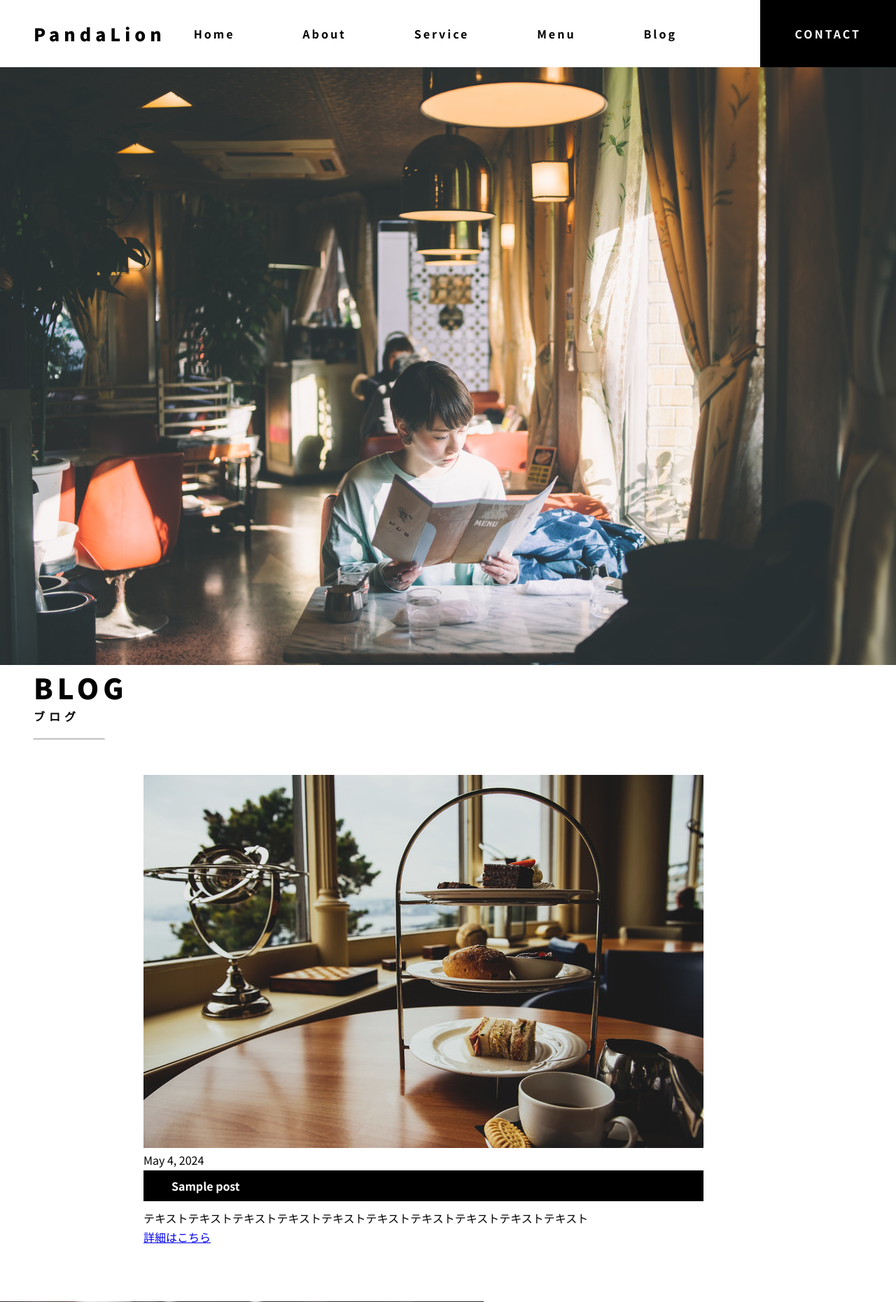
After one commit to HiroyukiTakahashiPortfolio/test1, a WordPress theme: template page-blog.php in a window 1280 px wide. The commit adds this page. Shown: the top 1860 px of the page at 70% size. Run offline with PHP 8.4 and a stand-in for WordPress, Linux system fonts and the light colour scheme; the site name, menu and one post (Sample post) are stand-ins, and other content is empty.

Commit message:
base0504

```diff
--- a/css/common.css
+++ b/css/common.css
@@ -93,6 +93,12 @@ header .main_menu {
 
 }
 
+.home-link {
+  text-decoration: none; /* リンクの下線を削除 */
+  color: black; /* リンクの色を黒に設定 */
+  font-size: 2.5rem;
+}
+
 header .main_menu li{
 padding-right:10px ;
 padding-left: 10px;
@@ -138,6 +144,9 @@ header .conversion_menu a{
     text-decoration: none;
     letter-spacing: 3px;
 }
+
+
+
 
 
 
--- a/css/index.css
+++ b/css/index.css
@@ -125,6 +125,11 @@ content: "ブログ";
 
 #blog .content p{
 
+
+}
+
+#blog img{
+  width: 100%;
 
 }
 
--- /dev/null
+++ b/footer.php
@@ -0,0 +1,43 @@
+<footer>
+        <div class="wrapper">
+            <div class="logo">
+                <h2>PandaLion</h2>
+                <p>@pandalion.com</p>
+
+            </div>
+            <div class="address">
+                <table>
+                    <tr>
+                        <th>THTH</th>
+                        <td>TDTDTDTD</td>
+                    </tr>
+                    <tr>
+                        <th>THTH</th>
+                        <td>TDTDTDTD</td>
+                    </tr>
+                    <tr>
+                        <th>THTH</th>
+                        <td>TDTDTDTD</td>
+                    </tr>
+                    <tr>
+                        <th>THTH</th>
+                        <td>TDTDTDTD</td>
+                    </tr>
+                    <tr>
+                        <th>THTH</th>
+                        <td>TDTDTDTD</td>
+                    </tr>
+
+                </table>
+
+            </div>
+
+
+        </div>
+
+
+    </footer>
+
+    <?php wp_footer(); ?>
+</body>
+</html>
--- /dev/null
+++ b/functions.php
@@ -0,0 +1,16 @@
+<?php
+
+add_theme_support( 'post-thumbnails');
+add_image_size( 'post-thumbnails', 400, 200, true);
+
+function titles()
+{
+$title = wp_title(' | ', true, 'right');
+if (is_home()){
+// トップページ
+echo 'サイト名 | サイトのキャッチコピー';
+}else{
+// トップページ以外
+echo $title . 'サイト名';
+}
+};
--- /dev/null
+++ b/header.php
@@ -0,0 +1,37 @@
+<!DOCTYPE html>
+<html lang="ja">
+<head>
+    <meta charset="UTF-8">
+    <meta name="viewport" content="width=device-width, initial-scale=1.0">
+    <title><?php titles(); ?></title>
+    <link rel="stylesheet" href="<?php echo get_template_directory_uri(); ?>/css/reset.css">
+    <link rel="preconnect" href="https://fonts.googleapis.com">
+    <link rel="preconnect" href="https://fonts.gstatic.com" crossorigin>
+    <link href="https://fonts.googleapis.com/css2?family=Noto+Sans+JP:wght@100..900&display=swap" rel="stylesheet">
+    <link rel="stylesheet" href="<?php echo get_template_directory_uri(); ?>/css/common.css">
+    <link rel="stylesheet" href="<?php echo get_template_directory_uri(); ?>/css/index.css">
+    <link rel="stylesheet" href="<?php echo get_template_directory_uri(); ?>/style.css">
+    <?php wp_head(); ?>
+</head>
+<body<?php body_class(); ?>>
+    <header>
+        <div class="wrapper">
+            <h1><a class="home-link" href="<?php echo esc_url( home_url( '/' ) ); ?>" rel="home">PandaLion</a></h1>
+            <div class="main_menu">
+                <ul>
+                    <li><a href="<?php echo home_url('/'); ?>">Home</a></li>
+                    <li><a href="<?php echo home_url('/about'); ?>">About</a></li>
+                    <li><a href="<?php echo home_url('/service'); ?>">Service</a></li>
+                    <li><a href="<?php echo home_url('/menu'); ?>">Menu</a></li>
+                    <li><a href="<?php echo home_url('/blog'); ?>">Blog</a></li>
+                </ul>
+            </div>
+
+            <div class="conversion_menu">
+                <ul>
+                    <li><a href="">CONTACT</a></li>
+                </ul>
+
+            </div>
+        </div>
+    </header>
--- /dev/null
+++ b/page-blog.php
@@ -0,0 +1,175 @@
+<?php get_header(); ?>
+    <main>
+
+            <section id="hero">
+                <div class="wrapper">
+                    <img src="<?php echo get_template_directory_uri(); ?>\img\retoro_cafe_hero.jpeg" alt="オフィス内装">
+                </div>
+            </section>
+
+            <section id="blog">
+                <div class="wrapper">
+
+                    <div class="title">
+                        <h2>BLOG</h2>
+                        <hr>
+                    </div>
+
+                    <div class="content">
+
+
+                    <?php if ( have_posts() ) : ?>
+    <?php while ( have_posts() ) : the_post(); ?>
+        <div class="item">
+            <?php if ( has_post_thumbnail() ): ?>
+                <figure>
+                    <?php the_post_thumbnail( 'post-thumbnails' ); ?>
+                </figure>
+            <?php else : ?>
+                <figure>
+                    <img src="<?php echo get_template_directory_uri(); ?>/img/HAWKSHAW19206006_TP_V4.jpg" alt="ブログ写真">
+                </figure>
+            <?php endif; ?>
+            <p><?php the_date(); ?></p>
+            <h3><?php the_title(); ?></h3>
+            <p>テキストテキストテキストテキストテキストテキストテキストテキストテキストテキスト</p>
+            <a href="<?php the_permalink(); ?>">詳細はこちら</a>
+        </div>
+    <?php endwhile; ?>
+<?php else : ?>
+    <p>投稿がありません</p>
+<?php endif; ?>
+
+                                        <!-- <div class="item">
+
+                                                        <figure>
+                                                            <img src="<?php echo get_template_directory_uri(); ?>\img\AdobeStock_211605085.jpeg" alt ="test">
+                                                        </figure>
+                                                    <p><?php the_date(); ?></p>
+                                                    <h3><?php the_title(); ?></h3>
+                                                    <p>テキストテキストテキストテキストテキストテキストテキストテキストテキストテキスト</p>
+                                                    <a href="<?php the_permalink(); ?>">詳細はこちら</a>
+                                        </div> -->
+
+
+
+
+                    </div>
+                </div>
+            </section>
+
+
+            <section id="about">
+                <div class="wrapper">
+                    <div class="item">
+                        <img src="<?php echo get_template_directory_uri(); ?>\img\AdobeStock_211605085.jpeg" alt="会社概要の写真が入る。">
+                    </div>
+                    <div class="item">
+                        <div class="title">
+                            <h2>About</h2>
+                            <hr>
+
+                        </div>
+                        <div class="content">
+                            <p>テキストテキストテキストテキストテキストテキストテキストテキストテキストテキスト</p>
+                        </div>
+                    </div>
+
+                </div>
+
+            </section>
+            <section id="service">
+                <div class="wrapper">
+                    <div class="title">
+                        <h2>Service</h2>
+                        <hr>
+                    </div>
+                    <div class="content">
+                        <div class="item">
+                            <div class="item_1 item_child">
+                                <h3>サービスメニュー</h3>
+                                <div>
+                                    <img src="<?php echo get_template_directory_uri(); ?>\img\ogasuta458A7901_TP_V4.jpg" alt="">
+                                </div>
+                            </div>
+
+                            <div class="item_2 item_child">
+                                <h3>サービスメニュー</h3>
+                                <div>
+                                    <img src="<?php echo get_template_directory_uri(); ?>\img\ogasuta458A7901_TP_V4.jpg" alt="">
+                                </div>
+                            </div>
+
+                        </div>
+
+                        <div class="item">
+                            <div class="item_3 item_child">
+                                <h3>サービスメニュー</h3>
+                                <div>
+                                    <img src="<?php echo get_template_directory_uri(); ?>\img\ogasuta458A7901_TP_V4.jpg" alt="">
+                                </div>
+                            </div>
+
+                            <div class="item_4 item_child">
+                                <h3>サービスメニュー</h3>
+                                <div>
+                                    <img src="<?php echo get_template_directory_uri(); ?>\img\ogasuta458A7901_TP_V4.jpg" alt="">
+                                </div>
+                            </div>
+
+                        </div>
+                    </div>
+
+                </div>
+
+            </section>
+            <section id="others">
+                <div class="wrapper">
+                    <div class="content">
+
+                            <div class="title">
+                                <h2>others</h2>
+                                <hr>
+                            </div>
+
+
+
+                            <div class="item">
+                                <table>
+                                    <tr>
+                                        <th>THTH</th>
+                                        <td>TDTDTDTD</td>
+                                    </tr>
+                                    <tr>
+                                        <th>THTH</th>
+                                        <td>TDTDTDTD</td>
+                                    </tr>
+                                    <tr>
+                                        <th>THTH</th>
+                                        <td>TDTDTDTD</td>
+                                    </tr>
+                                    <tr>
+                                        <th>THTH</th>
+                                        <td>TDTDTDTD</td>
+                                    </tr>
+                                    <tr>
+                                        <th>THTH</th>
+                                        <td>TDTDTDTD</td>
+                                    </tr>
+
+                                </table>
+
+                            </div>
+                    </div>
+                        <div class="bg_img">
+                            <img src="<?php echo get_template_directory_uri(); ?>\img\ogasuta458A7901_TP_V4.jpg" alt="">
+                        </div>
+
+
+                </div>
+
+            </section>
+
+    </main>
+
+<?php get_footer(); ?>
```
Also changed, not shown: index.php (added, +176 -0 lines), page-about.php (added, +26 -0 lines), page-menu.php (renamed from index.html, +47 -96 lines), page-service.php (added, +52 -0 lines), page.php (added, +12 -0 lines), style.css (+19 -0 lines), img/HAWKSHAW19206006_TP_V4.jpg (added).
